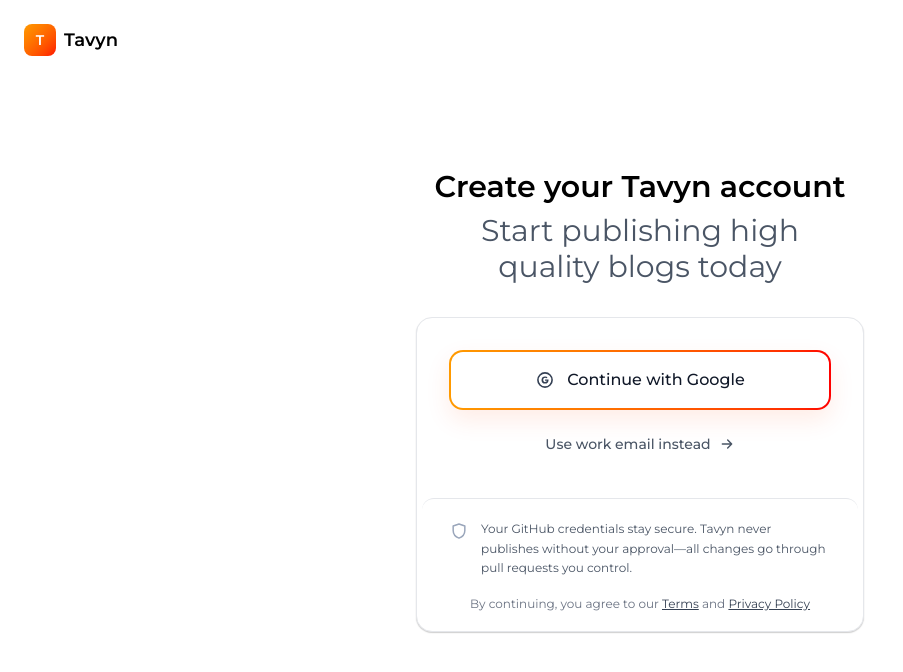
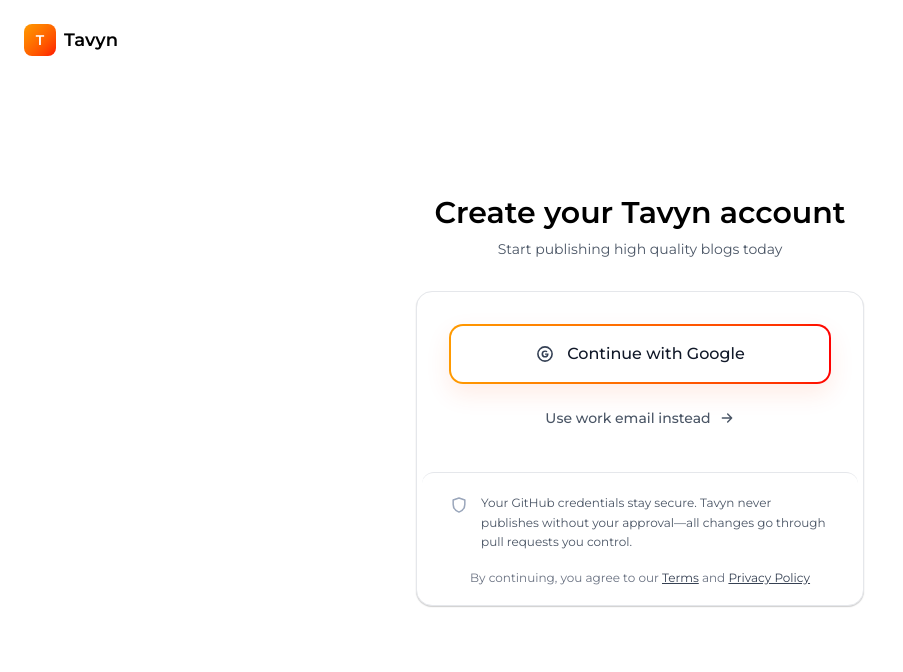
Before and after one commit to Determine06/tavyn-ux-index, a Next.js app: page /ux/sign-up/v004 in a window 1280 px wide. Shown: the top 672 px of the page, without its empty margins (0-903 px from the left). Built offline with nearby package versions, Linux system fonts and the light colour scheme.

Commit message:
Reduce sign-up v004 subheading size

```diff
--- a/components/ux/experimental/sign-up/SignUpV004.tsx
+++ b/components/ux/experimental/sign-up/SignUpV004.tsx
@@ -45,7 +45,7 @@
           <h1 className="text-[30px] font-semibold leading-9 tracking-normal">
             Create your Tavyn account
           </h1>
-          <p className="mx-auto mt-2 w-[382px] max-w-full text-center text-[30px] font-normal leading-9 tracking-normal text-[#4a5565]">
+          <p className="mx-auto mt-2 w-[382px] max-w-full text-center text-[14px] font-normal leading-5 tracking-normal text-[#4a5565]">
             Start publishing high quality blogs today
           </p>
         </div>
```
